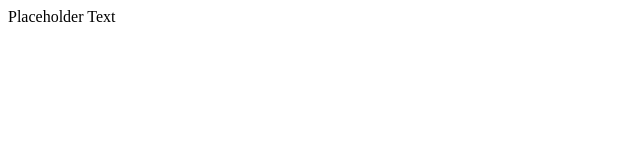
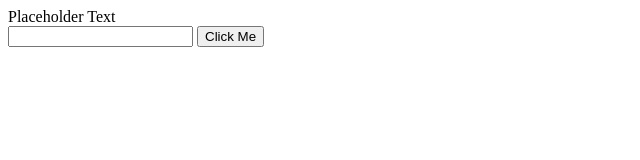
Before and after one commit to ZolayvarE/tag-angler, a website: page client/index.html in a window 1280 px wide. Shown: the whole page, without its empty margins (0-640 px from the left). Drawn offline with nearby package versions, Linux system fonts and the light colour scheme.

Commit message:
Implement form to submit query

```diff
--- a/client/index.html
+++ b/client/index.html
@@ -6,6 +6,10 @@
 </head>
 <body>
   <div>Placeholder Text</div>
+  <form ng-submit="{{console.log('hello')}}">
+    <input type="text" required>
+    <button>Click Me</button>
+  </form>
 
 </body>
 </html>
--- /dev/null
+++ b/client/index.js
@@ -0,0 +1 @@
+var app = angular.module('TagAngler', []);
```
Also changed, not shown: client/query/queryController.js (added).
